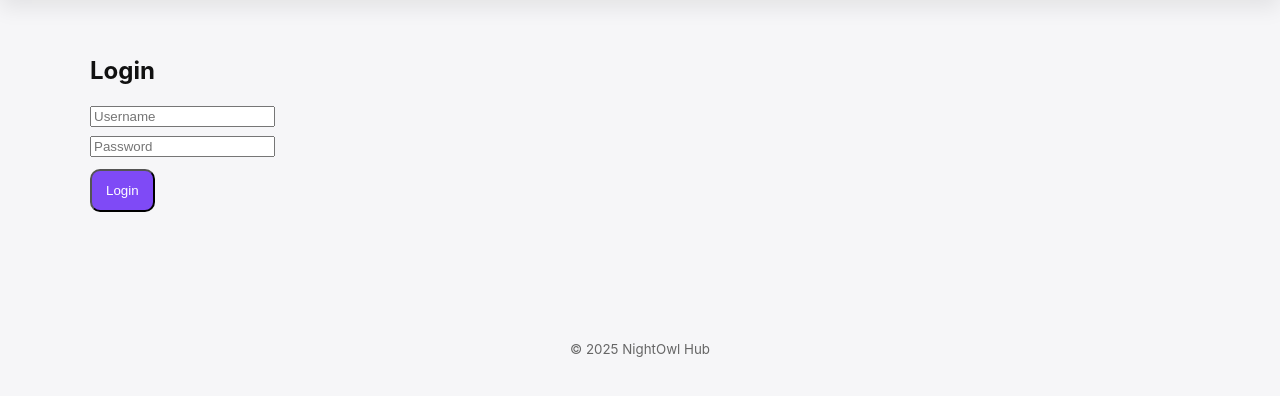
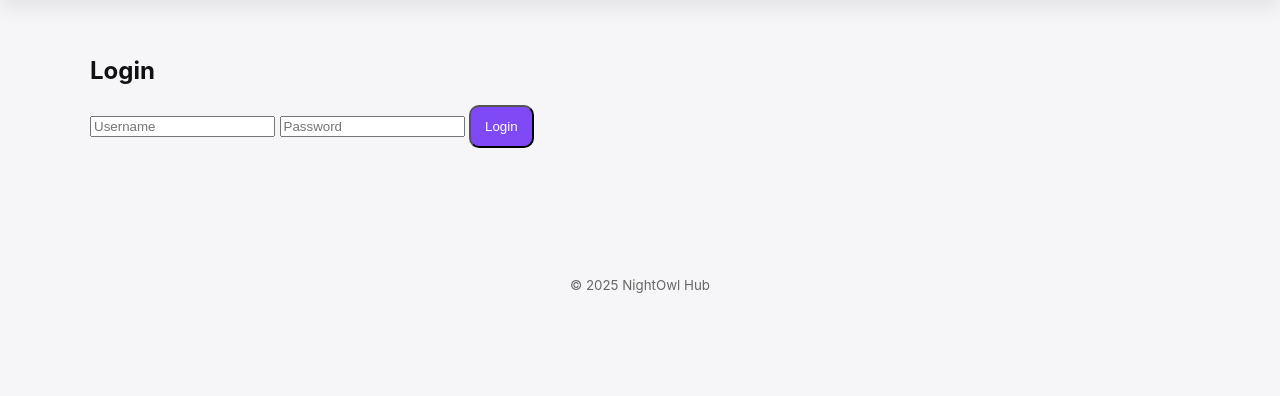
Before and after one commit to dhrubajyoti2468-design/ecommerce, a Flask app: page /login in a window 1280 px wide. Shown: the part 75-471 px from the top of the page. Run offline with Flask 3, Linux system fonts and the light colour scheme.

Commit message:
Refactor login.html for improved form layout
Updated the login form structure and styling.

```diff
--- a/templates/login.html
+++ b/templates/login.html
@@ -1,9 +1,12 @@
 {% extends "base.html" %}
 {% block content %}
+
 <h2>Login</h2>
-<form method="post" style="max-width:360px">
-  <div><input name="username" placeholder="Username" required></div>
-  <div style="margin-top:8px"><input name="password" type="password" placeholder="Password" required></div>
-  <div style="margin-top:12px"><button class="btn" type="submit">Login</button></div>
+
+<form method="post" class="auth-box">
+  <input type="text" name="username" placeholder="Username" required>
+  <input type="password" name="password" placeholder="Password" required>
+  <button class="btn">Login</button>
 </form>
+
 {% endblock %}
```
